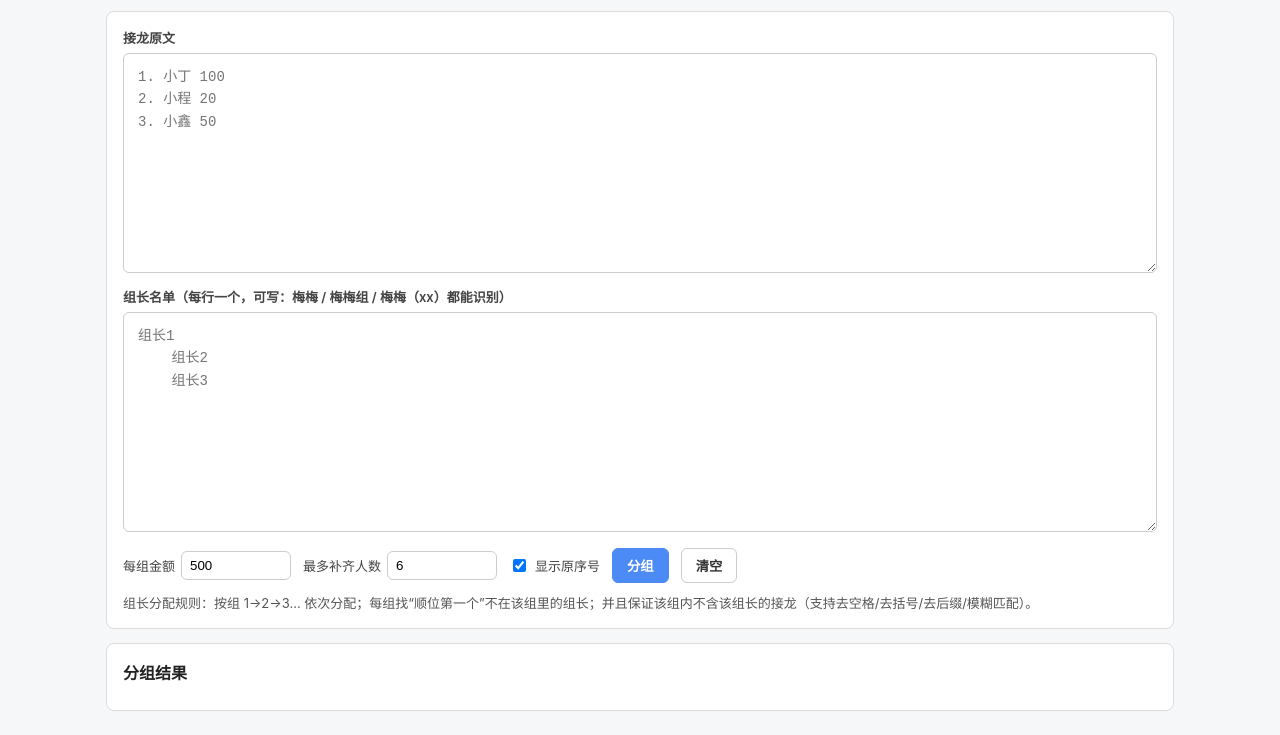
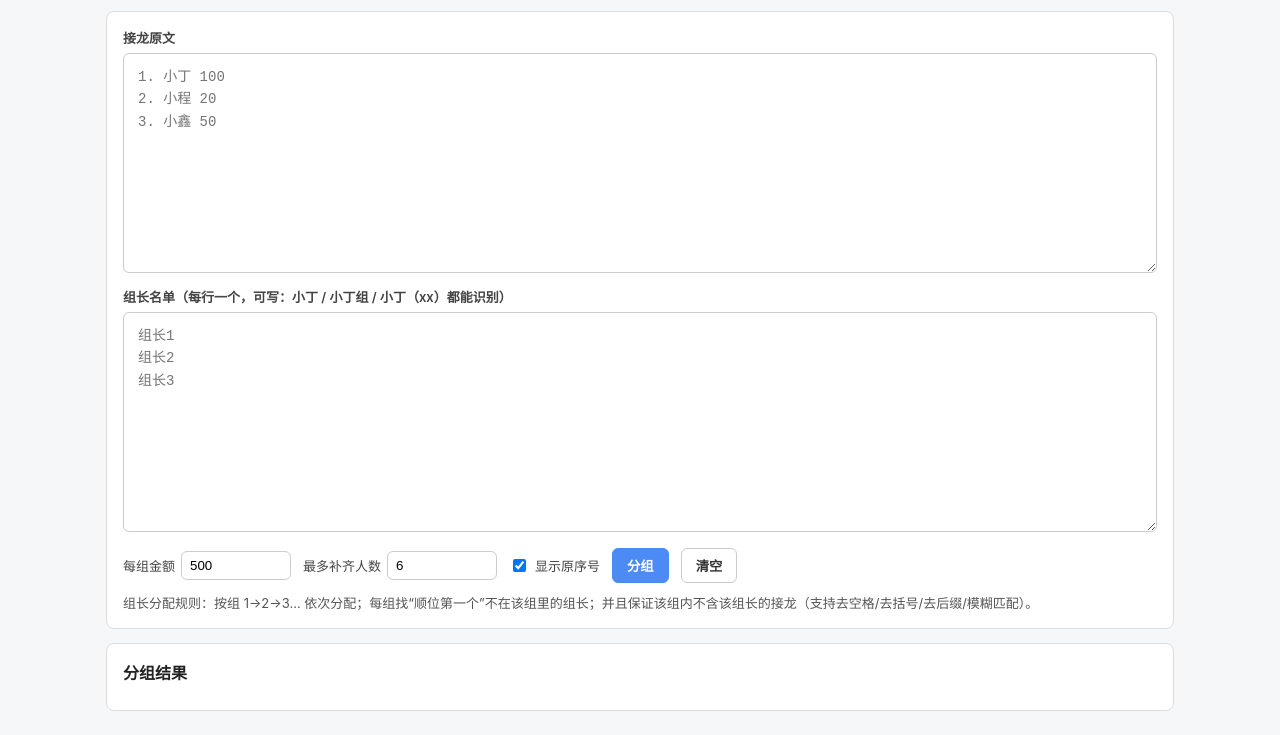
Before and after one commit to Zoekk905/jielong, a plain HTML site: page index.html in a window 1280 px wide. Shown: the part 84-819 px from the top of the page. Drawn offline with Linux system fonts and the light colour scheme.

Commit message:
Update index.html

```diff
--- a/index.html
+++ b/index.html
@@ -186,10 +186,10 @@ td.seq,th.seq{
 
     <div style="height:10px;"></div>
 
-    <label style="font-weight:600;margin-bottom:6px;display:block;">组长名单（每行一个，可写：梅梅 / 梅梅组 / 梅梅（xx）都能识别）</label>
+    <label style="font-weight:600;margin-bottom:6px;display:block;">组长名单（每行一个，可写：小丁 / 小丁组 / 小丁（xx）都能识别）</label>
     <textarea id="leaders" placeholder="组长1
-    组长2
-    组长3"></textarea>
+组长2
+组长3"></textarea>
 
     <div class="row">
       <label>每组金额
```
